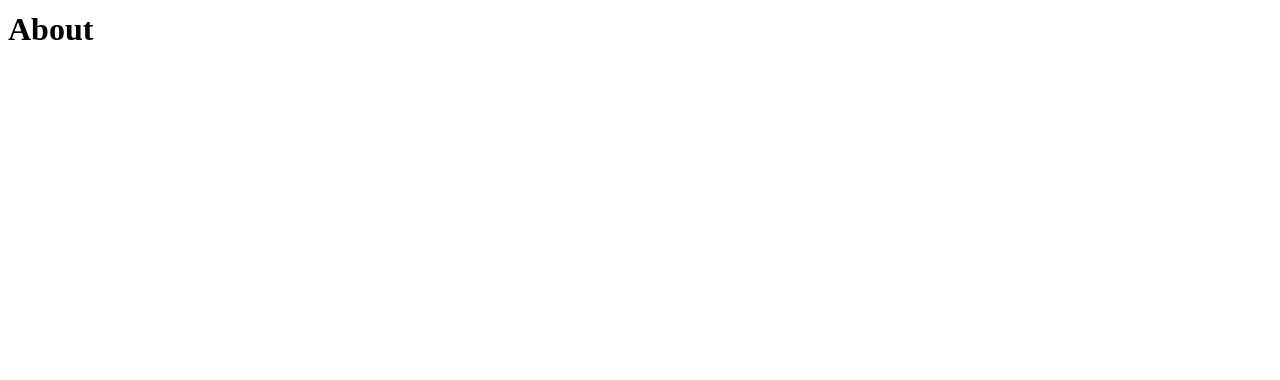
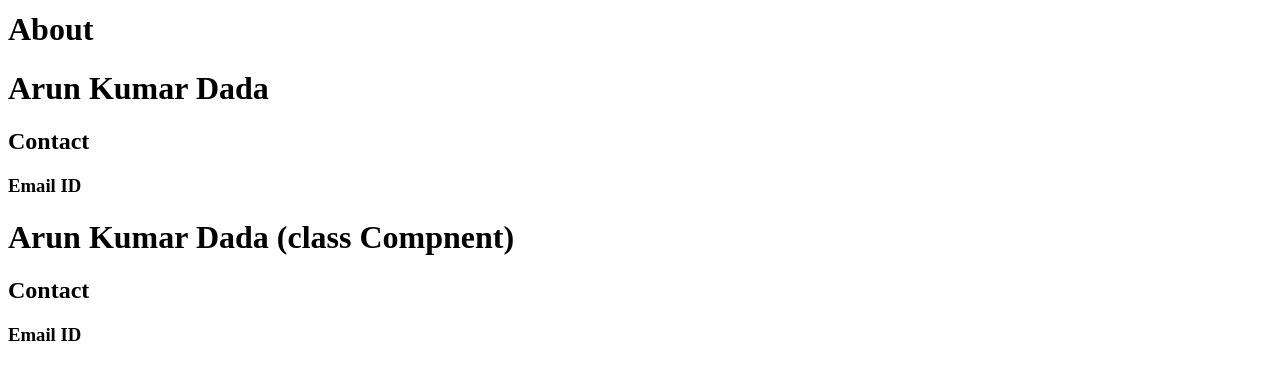
Before and after one commit to arunkumardada/namaste-react, a React (Vite) app: page /about in a window 1280 px wide. Shown: the part 174-554 px from the top of the page. Built offline with nearby package versions, Linux system fonts and the light colour scheme.

Commit message:
episode - 08 part 1
Class based Components on About PAGE

```diff
--- a/src/components/About.js
+++ b/src/components/About.js
@@ -1,7 +1,12 @@
+import User from "./User";
+import UserClass from "./UserClass";
+
 const About = () => {
   return (
     <div>
       <h1>About</h1>
+      <User name={"Arun Kumar Dada (fn Compnent)"} />
+      <UserClass name={"Arun Kumar Dada (class Compnent)"} />
     </div>
   );
 };
--- /dev/null
+++ b/src/components/User.js
@@ -0,0 +1,11 @@
+const User = () => {
+  return (
+    <div>
+      <h1>Arun Kumar Dada</h1>
+      <h2>Contact</h2>
+      <h3>Email ID</h3>
+    </div>
+  );
+};
+
+export default User;
--- /dev/null
+++ b/src/components/UserClass.js
@@ -0,0 +1,20 @@
+import React from "react";
+
+class UserClass extends React.Component {
+  constructor(props) {
+    super(props);
+
+    //console.log(props)
+  }
+  render() {
+    return (
+      <div>
+        <h1>{this.props.name}</h1>
+        <h2>Contact</h2>
+        <h3>Email ID</h3>
+      </div>
+    );
+  }
+}
+
+export default UserClass;
```
